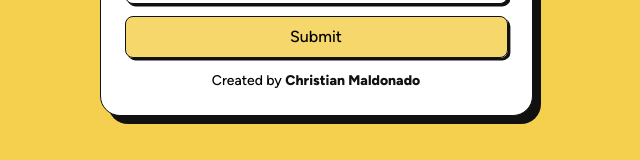
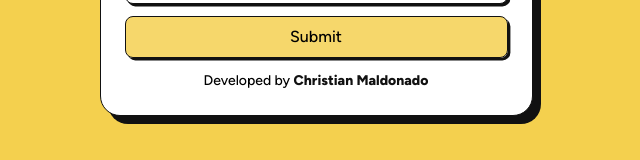
Before and after one commit to fm-solutions-chrismaldona2/blog-preview-card, a React (Vite) app: page / in a window 1280 px wide. Shown: the part 415-575 px from the top of the page, without its empty margins (324-964 px from the left). Built offline with nearby package versions, Linux system fonts and the light colour scheme.

Commit message:
Update CreatePostForm.jsx

```diff
--- a/src/components/Forms/CreatePostForm/CreatePostForm.jsx
+++ b/src/components/Forms/CreatePostForm/CreatePostForm.jsx
@@ -86,7 +86,7 @@ export default function CreatePostForm({ onSubmit }) {
       </form>
 
       <span className={styles.form__footer}>
-        Created by{" "}
+        Developed by{" "}
         <a href="https://github.com/chrismaldona2" target="_blank">
           Christian Maldonado
         </a>
```
